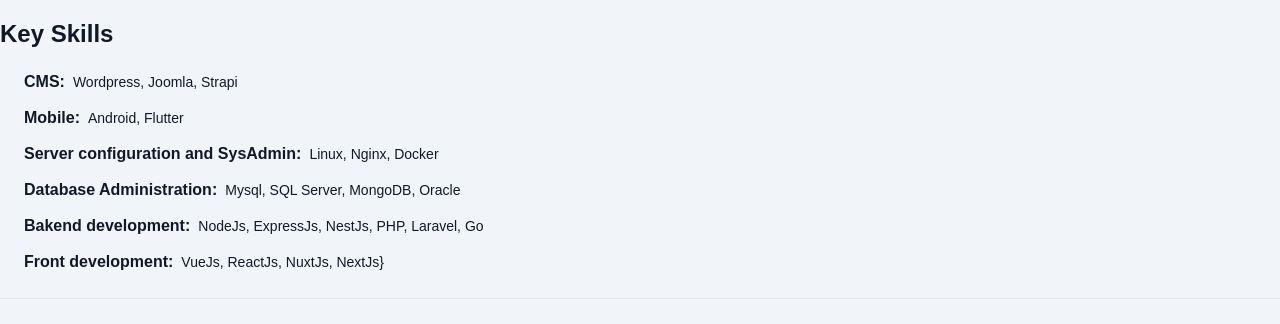
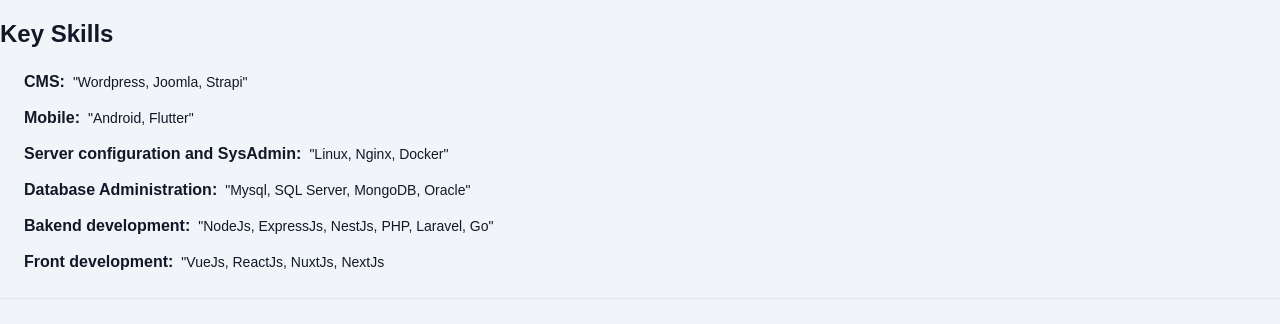
Before and after one commit to sadeghsou/sadeghsou, a Nuxt app: page / in a window 1280 px wide. Shown: the part 1831-2155 px from the top of the page. Built offline with nearby package versions, Linux system fonts and the light colour scheme; a web font is replaced by a local one.

Commit message:
WIP:  performance

```diff
--- a/components/skills/key.vue
+++ b/components/skills/key.vue
@@ -1,20 +1,29 @@
-<script setup lang="ts">
-const skills = ref<KeySkill[]>([
-    { title: "CMS", fields: ["Wordpress", "Joomla", "Strapi"] },
-    { title: "Mobile", fields: ["Android", "Flutter"] },
-    { title: "Server configuration and SysAdmin", fields: ["Linux", "Nginx", "Docker"] },
-    { title: "Database Administration", fields: ["Mysql", "SQL Server", "MongoDB", "Oracle"] },
-    { title: "Bakend development", fields: ["NodeJs", "ExpressJs", "NestJs", "PHP", "Laravel", "Go"] },
-    { title: "Front development", fields: ["VueJs", "ReactJs", "NuxtJs", "NextJs}"] }
-]);
-</script>
 <template>
     <section class="flex flex-col gap-3 print:gap-1">
         <h2 class="text-2xl print:text-sm font-bold mb-2"><a href="#key-skills">Key Skills</a></h2>
-        <div v-for="(skill, index) in skills" :key="`KeySkillCat${index}`"
-            class="flex flex-col md:flex-row items-start md:items-center gap-2 pl-6">
-            <h3 class="font-bold print:text-base">{{ skill.title }}: </h3>
-            <h6 class="text-sm print:text-xs">{{ skill.fields.join(', ') }}</h6>
+        <div class="flex flex-col md:flex-row items-start md:items-center gap-2 pl-6">
+            <h3 class="font-bold print:text-base">CMS: </h3>
+            <h6 class="text-sm print:text-xs">"Wordpress, Joomla, Strapi"</h6>
+        </div>
+        <div class="flex flex-col md:flex-row items-start md:items-center gap-2 pl-6">
+            <h3 class="font-bold print:text-base">Mobile: </h3>
+            <h6 class="text-sm print:text-xs">"Android, Flutter"</h6>
+        </div>
+        <div class="flex flex-col md:flex-row items-start md:items-center gap-2 pl-6">
+            <h3 class="font-bold print:text-base">Server configuration and SysAdmin: </h3>
+            <h6 class="text-sm print:text-xs">"Linux, Nginx, Docker"</h6>
+        </div>
+        <div class="flex flex-col md:flex-row items-start md:items-center gap-2 pl-6">
+            <h3 class="font-bold print:text-base">Database Administration: </h3>
+            <h6 class="text-sm print:text-xs">"Mysql, SQL Server, MongoDB, Oracle"</h6>
+        </div>
+        <div class="flex flex-col md:flex-row items-start md:items-center gap-2 pl-6">
+            <h3 class="font-bold print:text-base">Bakend development: </h3>
+            <h6 class="text-sm print:text-xs">"NodeJs, ExpressJs, NestJs, PHP, Laravel, Go"</h6>
+        </div>
+        <div class="flex flex-col md:flex-row items-start md:items-center gap-2 pl-6">
+            <h3 class="font-bold print:text-base">Front development: </h3>
+            <h6 class="text-sm print:text-xs">"VueJs, ReactJs, NuxtJs, NextJs</h6>
         </div>
     </section>
 </template>
--- a/components/skills/soft.vue
+++ b/components/skills/soft.vue
@@ -1,18 +1,25 @@
-<script setup lang="ts">
-const skills = ref<SoftSkill[]>([
-    { title: "Problem Solving", description: "Adept at troubleshooting and finding effective solutions to technical challenges." },
-    { title: "Team Collaboration", description: "Strong ability to work in diverse teams and communicate effectively." },
-    { title: "Leadership", description: "Experienced in mentoring and leading teams towards successful project outcomes." },
-    { title: "Adaptability", description: "Quick to learn and implement new technologies and methodologies." },
-]);
-</script>
 <template>
     <section class="flex flex-col gap-3 print:gap-1">
         <h2 class="text-2xl print:text-sm font-bold mb-2"><a href="#soft-skills">Soft Skills</a></h2>
-        <div v-for="(skill, index) in skills" :key="`SoftSkillCat${index}`"
-            class="flex flex-col md:flex-row items-start md:items-center gap-2 pl-6">
-            <h3 class="font-bold print:text-base">{{ skill.title }}: </h3>
-            <span class="text-sm print:text-xs text-justify">{{ skill.description }}</span>
+        <div class="flex flex-col md:flex-row items-start md:items-center gap-2 pl-6">
+            <h3 class="font-bold print:text-base">Problem Solving: </h3>
+            <span class="text-sm print:text-xs text-justify">Adept at troubleshooting and finding effective solutions to
+                technical challenges.</span>
+        </div>
+        <div class="flex flex-col md:flex-row items-start md:items-center gap-2 pl-6">
+            <h3 class="font-bold print:text-base">Team Collaboration: </h3>
+            <span class="text-sm print:text-xs text-justify">Strong ability to work in diverse teams and communicate
+                effectively.</span>
+        </div>
+        <div class="flex flex-col md:flex-row items-start md:items-center gap-2 pl-6">
+            <h3 class="font-bold print:text-base">Leadership: </h3>
+            <span class="text-sm print:text-xs text-justify">Experienced in mentoring and leading teams towards
+                successful project outcomes.</span>
+        </div>
+        <div class="flex flex-col md:flex-row items-start md:items-center gap-2 pl-6">
+            <h3 class="font-bold print:text-base">Adaptability: </h3>
+            <span class="text-sm print:text-xs text-justify">Quick to learn and implement new technologies and
+                methodologies.</span>
         </div>
     </section>
 </template>
```
